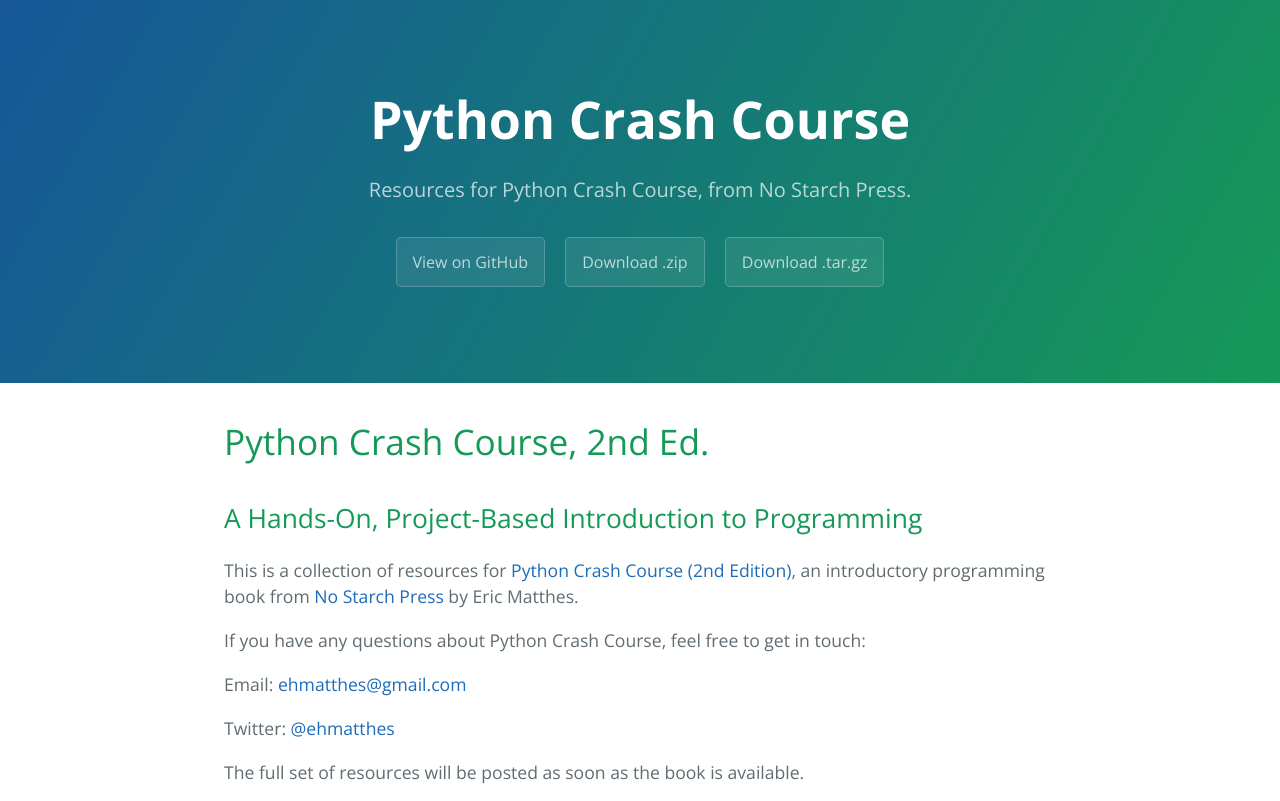
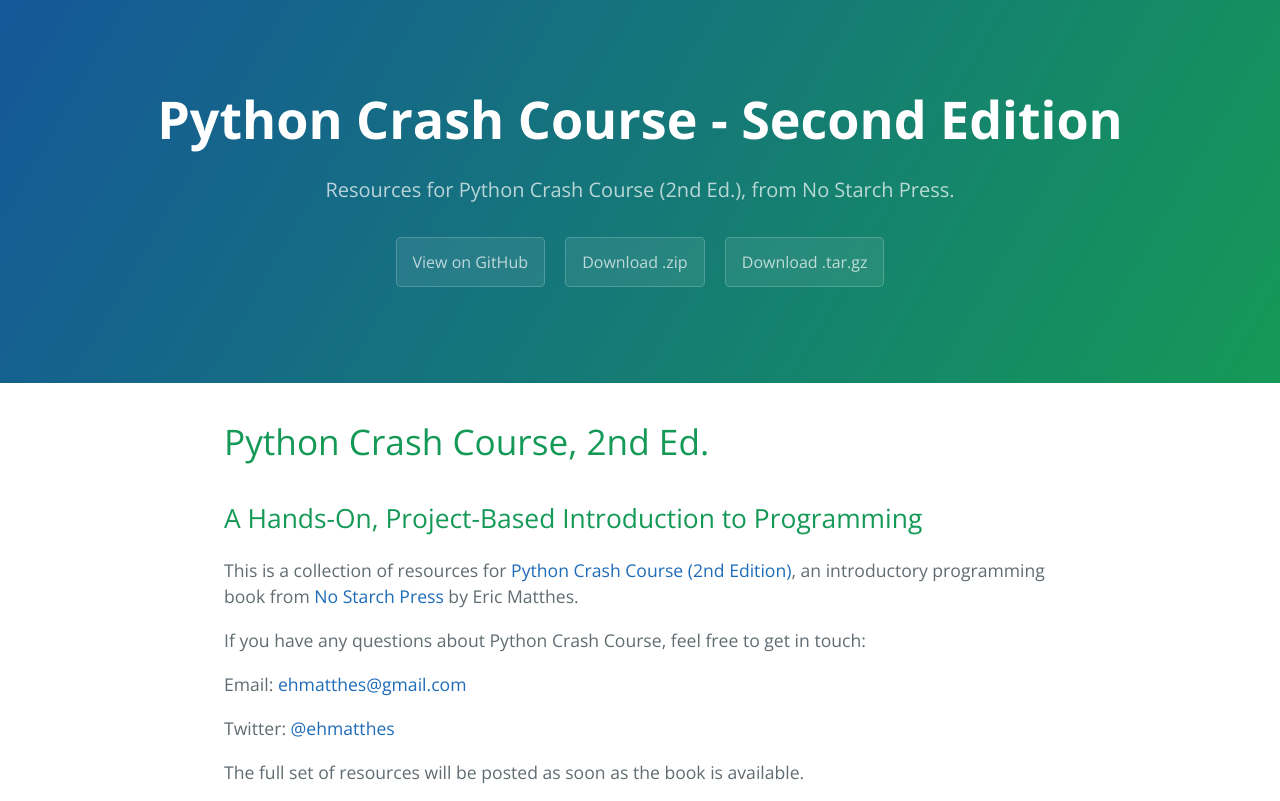
Before and after one commit to ehmatthes/pcc_2e, a Jekyll site: the page built from index.html, in a window 1280 px wide. Shown: the top 801 px of the page. Built offline with Jekyll 4.4.1, drawn with Linux system fonts in a browser that asks for light colours; some of the changed text lies outside the part shown; grey boxes are pictures that could not be loaded.

Commit message:
Updated links.

```diff
--- a/_layouts/home_page.html
+++ b/_layouts/home_page.html
@@ -2,7 +2,7 @@
 <html lang="en-us">
   <head>
     <meta charset="UTF-8">
-    <title>Python Crash Course by ehmatthes</title>
+    <title>Python Crash Course (2nd Ed.) by ehmatthes</title>
     <meta name="viewport" content="width=device-width, initial-scale=1">
     <link rel="stylesheet" type="text/css" href="{{ site.baseurl }}/stylesheets/normalize.css" media="screen">
     <link href='https://fonts.googleapis.com/css?family=Open+Sans:400,700' rel='stylesheet' type='text/css'>
@@ -23,11 +23,11 @@
   </head>
   <body>
     <section class="page-header">
-      <h1 class="project-name">Python Crash Course</h1>
-      <h2 class="project-tagline">Resources for <a href="http://nostarchpress.com/pythoncrashcourse" class="link-no-style">Python Crash Course</a>, from <a href="http://nostarchpress.com" class="link-no-style">No Starch Press</a>.</h2>
-      <a href="https://github.com/ehmatthes/pcc" class="btn">View on GitHub</a>
-      <a href="https://github.com/ehmatthes/pcc/zipball/master" class="btn">Download .zip</a>
-      <a href="https://github.com/ehmatthes/pcc/tarball/master" class="btn">Download .tar.gz</a>
+      <h1 class="project-name">Python Crash Course - Second Edition</h1>
+      <h2 class="project-tagline">Resources for <a href="http://nostarchpress.com/pythoncrashcourse2e" class="link-no-style">Python Crash Course (2nd Ed.)</a>, from <a href="https://nostarchpress.com" class="link-no-style">No Starch Press</a>.</h2>
+      <a href="https://github.com/ehmatthes/pcc_2e" class="btn">View on GitHub</a>
+      <a href="https://github.com/ehmatthes/pcc_2e/zipball/master" class="btn">Download .zip</a>
+      <a href="https://github.com/ehmatthes/pcc_2e/tarball/master" class="btn">Download .tar.gz</a>
     </section>
 
     <section class="main-content">
@@ -37,7 +37,7 @@
 {{ content }}
 
       <footer class="site-footer">
-        <span class="site-footer-owner"><a href="https://github.com/ehmatthes/pcc">Python Crash Course</a> is maintained by <a href="https://github.com/ehmatthes">ehmatthes</a>.</span>
+        <span class="site-footer-owner"><a href="https://github.com/ehmatthes/pcc_2e">Python Crash Course (2nd Ed.)</a> is maintained by <a href="https://github.com/ehmatthes">ehmatthes</a>.</span>
 
         <span class="site-footer-credits">This page was generated by <a href="https://pages.github.com">GitHub Pages</a> using the <a href="https://github.com/jasonlong/cayman-theme">Cayman theme</a> by <a href="https://twitter.com/jasonlong">Jason Long</a>.</span>
       </footer>
--- a/index.html
+++ b/index.html
@@ -5,7 +5,7 @@
 
 <h2><a id="a-hands-on-project-based-introduction-to-programming" class="anchor" href="#a-hands-on-project-based-introduction-to-programming" aria-hidden="true"><span aria-hidden="true" class="octicon octicon-link"></span></a>A Hands-On, Project-Based Introduction to Programming</h2>
 
-<p>This is a collection of resources for <a href="https://www.nostarch.com/pythoncrashcourse2e/">Python Crash Course (2nd Edition)</a>, an introductory programming book from <a href="http://www.nostarch.com">No Starch Press</a> by Eric Matthes.</p>
+<p>This is a collection of resources for <a href="https://www.nostarch.com/pythoncrashcourse2e/">Python Crash Course (2nd Edition)</a>, an introductory programming book from <a href="https://www.nostarch.com">No Starch Press</a> by Eric Matthes.</p>
 
 <p>If you have any questions about Python Crash Course, feel free to get in touch:</p>
 
```
Also changed, not shown: _layouts/default.html (+4 -4 lines).
